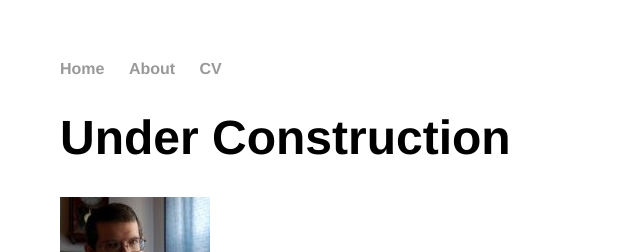
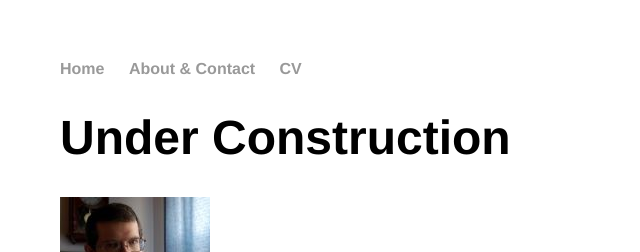
Before and after one commit to jchorton/jchorton.github.io, a Jekyll site: the page built from index.md, in a window 1280 px wide. Shown: the top 252 px of the page, without its empty margins (132-772 px from the left). Built offline with Jekyll 4.4.1, drawn with Linux system fonts in a browser that asks for light colours.

Commit message:
Update default.html

```diff
--- a/_layouts/default.html
+++ b/_layouts/default.html
@@ -9,7 +9,7 @@
 			<nav>
 	    		<ul>
 	        		<li><a href="/">Home</a></li>
-		        	<li><a href="/about">About</a></li>
+		        	<li><a href="/about">About & Contact</a></li>
 	        		<li><a href="/cv">CV</a></li>
 	        		<!-- <li><a href="/blog">Blog</a></li> -->
 	    		</ul>
```
